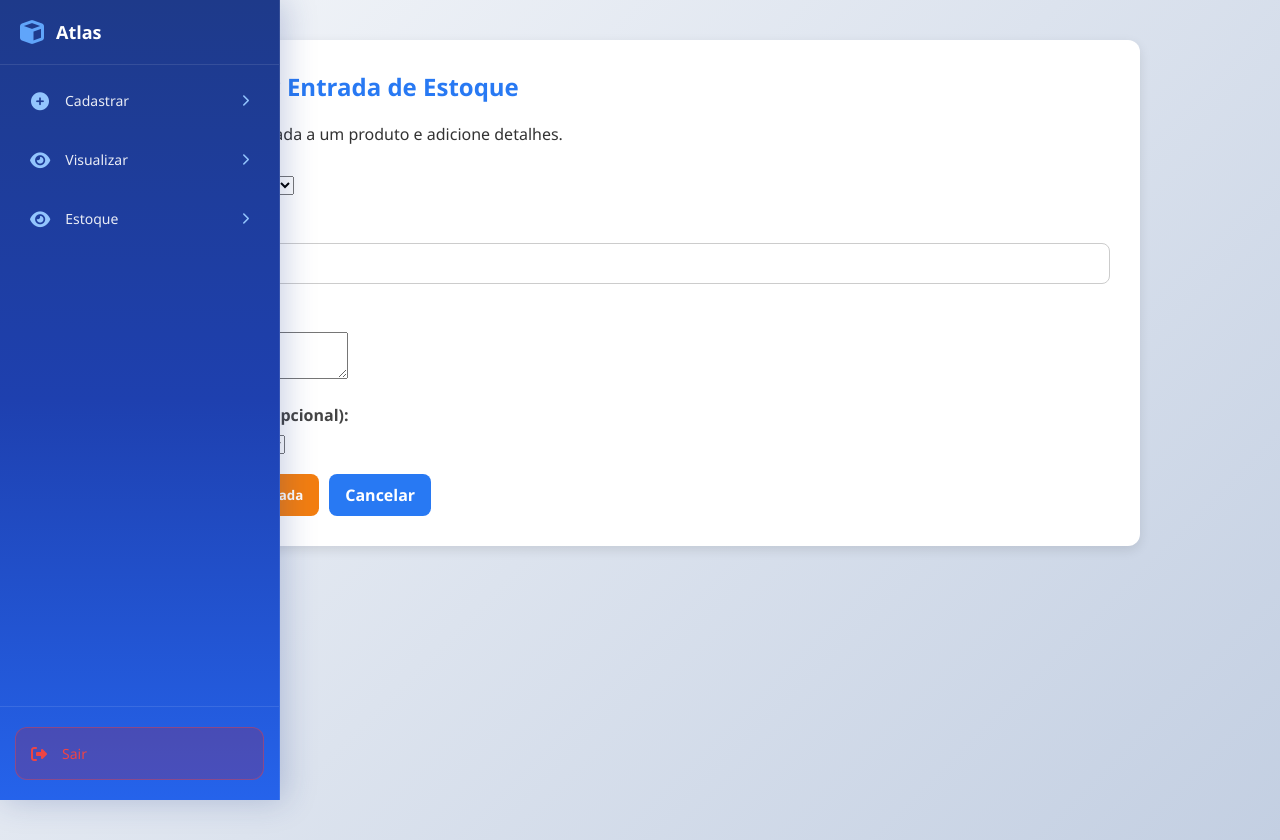
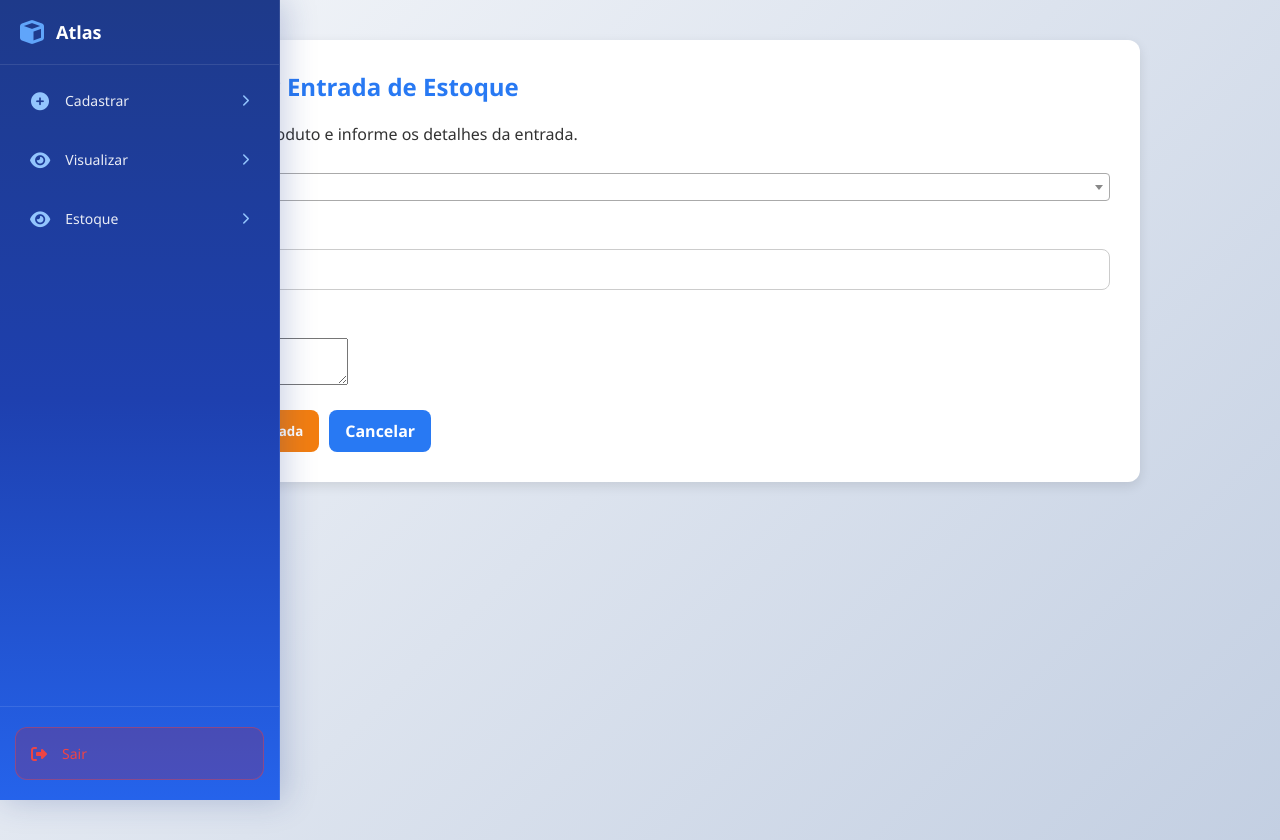
Before and after one commit to Caioairesd/Projeto-Senai-Atlas, a PHP site: page /htdocs/estoque/estoque_entrada.php in a window 1280 px wide. Run offline with PHP 8.4, Linux system fonts and the light colour scheme; data comes from the database, SQL or seed files in the repository; some libraries are stand-ins or nearby versions.

Commit message:
Refactor
Reformulando entrada de estouque

```diff
--- a/estoque/estoque_entrada.php
+++ b/estoque/estoque_entrada.php
@@ -11,21 +11,24 @@
 ?>
 <!DOCTYPE html>
 <html lang="pt-br">
+
 <head>
     <meta charset="UTF-8">
     <title>Entrada de Estoque</title>
+    <link href="https://cdn.jsdelivr.net/npm/select2@4.1.0-rc.0/dist/css/select2.min.css" rel="stylesheet" />
     <link rel="stylesheet" href="../assets/style.css">
 </head>
+
 <body>
     <div class="form-wrapper">
         <h2>Registrar Entrada de Estoque</h2>
-        <p>Associe a entrada a um produto e adicione detalhes.</p>
+        <p>Selecione o produto e informe os detalhes da entrada.</p>
 
         <form action="processar_entrada.php" method="post">
             <!-- Produto -->
             <div class="input-group">
                 <label for="produto_id">Produto:</label>
-                <select id="produto_id" name="produto_id" required>
+                <select id="produto_id" name="produto_id" class="select2" required>
                     <option value="">Selecione...</option>
                     <?php foreach ($produtos as $p): ?>
                         <option value="<?= $p['id_produto'] ?>">
@@ -47,24 +50,6 @@
                 <textarea id="observacao_estoque" name="observacao_estoque" rows="3"></textarea>
             </div>
 
-            <!-- (Opcional) Fornecedor -->
-            <div class="input-group">
-                <label for="fornecedor_id">Fornecedor (opcional):</label>
-                <select id="fornecedor_id" name="fornecedor_id">
-                    <option value="">Selecione...</option>
-                    <?php
-                    $sqlFornecedor = 'SELECT id_fornecedor, nome_fornecedor FROM fornecedor ORDER BY nome_fornecedor ASC';
-                    $stmtF = $pdo->prepare($sqlFornecedor);
-                    $stmtF->execute();
-                    $fornecedores = $stmtF->fetchAll(PDO::FETCH_ASSOC);
-                    foreach ($fornecedores as $f): ?>
-                        <option value="<?= $f['id_fornecedor'] ?>">
-                            <?= htmlspecialchars($f['nome_fornecedor']) ?>
-                        </option>
-                    <?php endforeach; ?>
-                </select>
-            </div>
-
             <!-- Botões -->
             <div class="btn-group">
                 <button type="submit" class="btn btn-edit">Registrar Entrada</button>
@@ -72,5 +57,17 @@
             </div>
         </form>
     </div>
+
+    <script src="https://code.jquery.com/jquery-3.6.0.min.js"></script>
+    <script src="https://cdn.jsdelivr.net/npm/select2@4.1.0-rc.0/dist/js/select2.min.js"></script>
+    <script>
+        $(document).ready(function() {
+            $('.select2').select2({
+                placeholder: "Selecione...",
+                width: '100%'
+            });
+        });
+    </script>
 </body>
+
 </html>
```
Also changed, not shown: estoque/estoque_geral.php (+9 -5 lines), estoque/processar_entrada.php (+15 -11 lines).
